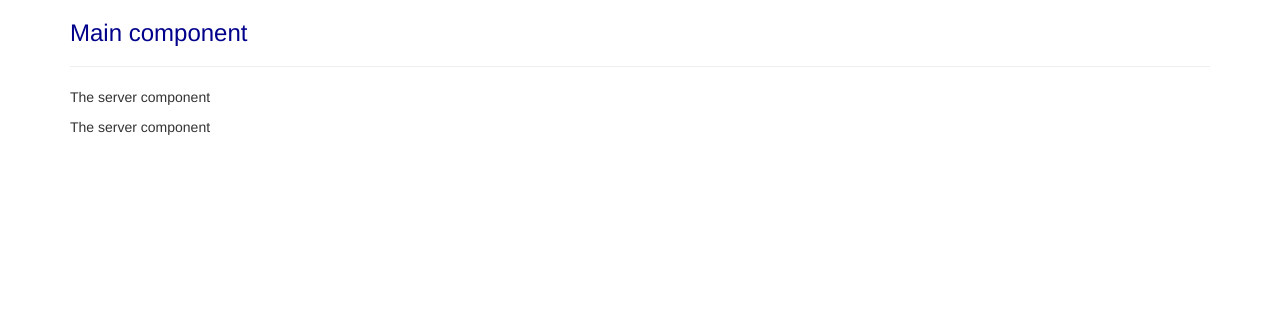
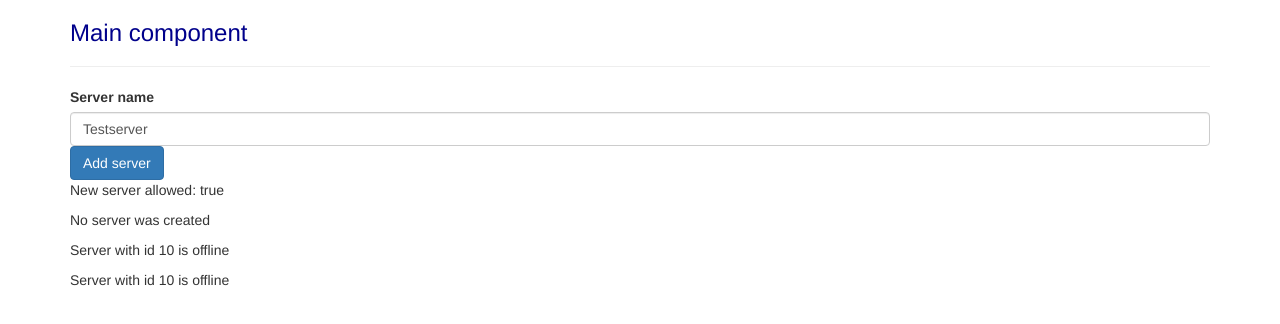
Before and after one commit to MitchellvanR/AngularCompleteGuide, an Angular app: page / in a window 1280 px wide. Shown: the top 324 px of the page. Built offline with nearby package versions, Linux system fonts and the light colour scheme.

Commit message:
Section 2 - Lesson 35

```diff
--- a/src/app/app.module.ts
+++ b/src/app/app.module.ts
@@ -1,5 +1,6 @@
 import { NgModule } from '@angular/core';
 import { BrowserModule } from '@angular/platform-browser';
+import { FormsModule } from '@angular/forms';
 
 import { AppComponent } from './app.component';
 import { ServerComponent } from './server/server.component';
@@ -12,7 +13,8 @@ import { ServersComponent } from './servers/servers.component';
     ServersComponent,
   ],
   imports: [
-    BrowserModule
+    BrowserModule,
+    FormsModule
   ],
   providers: [],
   bootstrap: [AppComponent]
--- a/src/app/server/server.component.html
+++ b/src/app/server/server.component.html
@@ -1 +1 @@
-<p>The server component</p>
+<p>Server with id {{ serverId }} is {{ getServerStatus() }}</p>
--- a/src/app/server/server.component.ts
+++ b/src/app/server/server.component.ts
@@ -5,5 +5,10 @@ import { Component } from '@angular/core';
     templateUrl: './server.component.html'
 })
 export class ServerComponent {
+    serverId: number = 10;
+    serverStatus: string = 'offline';
 
+    getServerStatus() {
+        return this.serverStatus;
+    }
 }
--- a/src/app/servers/servers.component.html
+++ b/src/app/servers/servers.component.html
@@ -1,2 +1,14 @@
+<label>Server name</label>
+<input
+    type="text"
+    class="form-control"
+    [(ngModel)]="serverName">
+<!-- <p>{{ serverName }}</p> -->
+<button
+    class="btn btn-primary"
+    [disabled]="!allowNewServer"
+    (click)="onCreateServer()">Add server</button>
+<p>New server allowed: {{ allowNewServer }}</p>
+<p>{{ serverCreationStatus }}</p>
 <app-server></app-server>
 <app-server></app-server>
--- a/src/app/servers/servers.component.ts
+++ b/src/app/servers/servers.component.ts
@@ -6,5 +6,21 @@ import { Component } from '@angular/core';
   styleUrl: './servers.component.css'
 })
 export class ServersComponent {
+  allowNewServer = false;
+  serverCreationStatus = 'No server was created';
+  serverName = 'Testserver';
 
+  constructor() {
+    setTimeout(() => {
+      this.allowNewServer = true;
+    }, 2000)
+  }
+
+  onUpdateServerName(event: any) {
+    this.serverName = event.target.value;
+  }
+
+  onCreateServer() {
+    this.serverCreationStatus = 'Server was created! Name is ' + this.serverName;
+  }
 }
```
